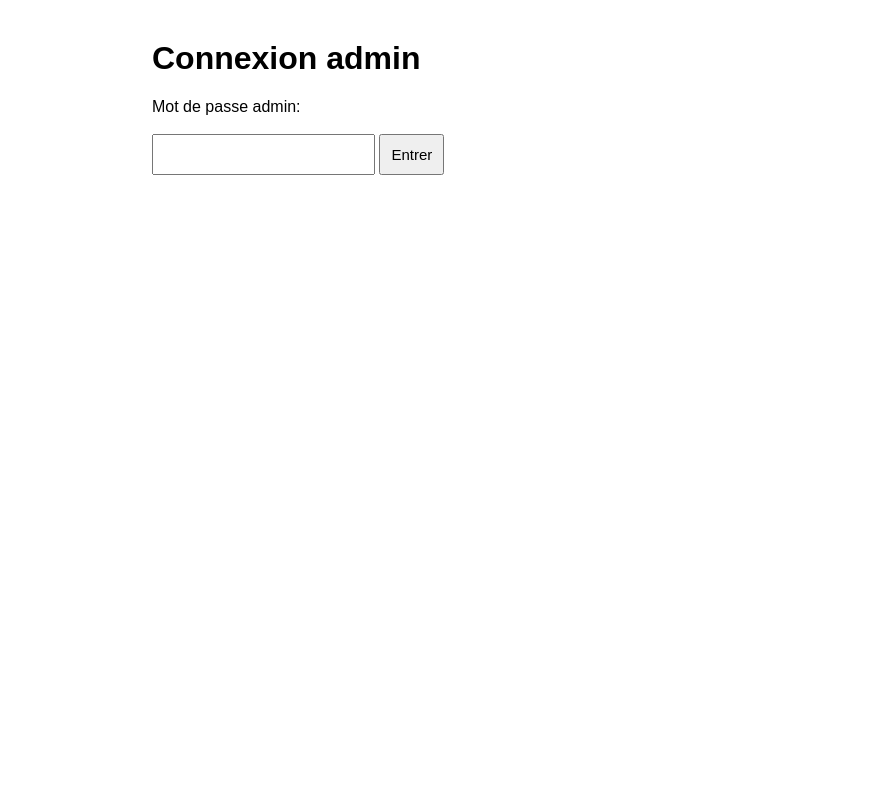
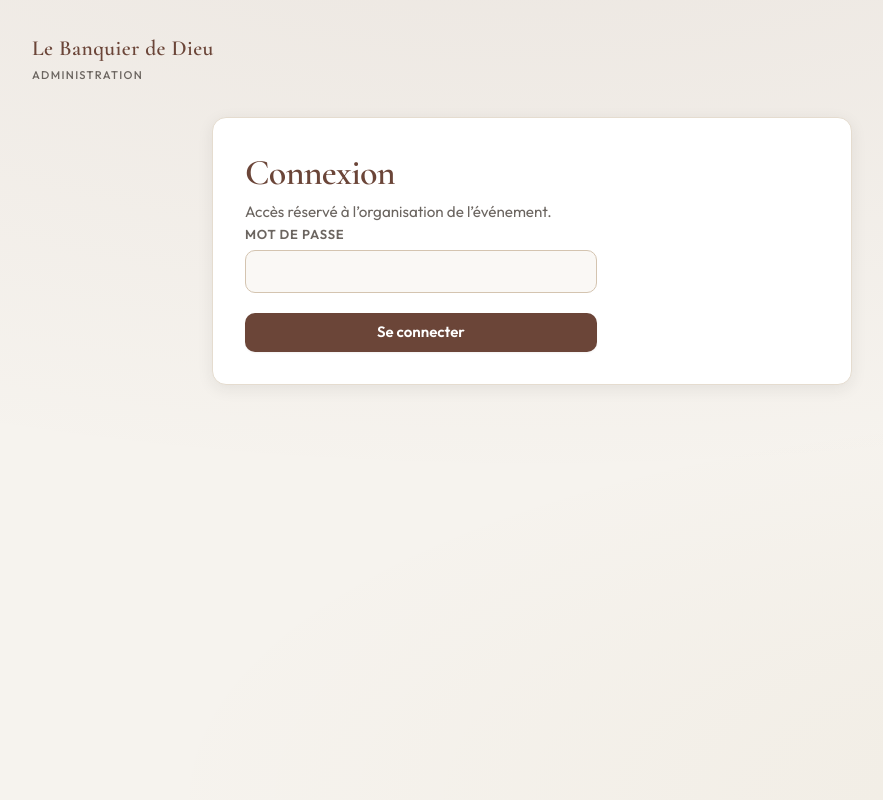
Before and after one commit to sonembote/mariage-billetterie, a Flask app: page /admin in a window 1280 px wide. Shown: the whole page, without its empty margins (108-991 px from the left). Run offline with Flask 3, Linux system fonts and the light colour scheme; some libraries are stand-ins or nearby versions.

Commit message:
Mise à jour des templates et ajout du dossier static

```diff
--- /dev/null
+++ b/static/style.css
@@ -0,0 +1,437 @@
+/* --- Variables --- */
+:root {
+  --color-bg: #f6f3ee;
+  --color-bg-elevated: #ffffff;
+  --color-surface: #faf8f5;
+  --color-border: #e5dccf;
+  --color-border-strong: #d4c4b0;
+  --color-text: #2c2824;
+  --color-text-muted: #6b6560;
+  --color-primary: #6b4538;
+  --color-primary-hover: #5a3a2f;
+  --color-accent: #8b6914;
+  --color-success: #1e6b3a;
+  --color-warning: #b45309;
+  --color-danger: #b42318;
+  --radius-sm: 6px;
+  --radius-md: 10px;
+  --radius-lg: 14px;
+  --shadow-sm: 0 1px 2px rgba(44, 40, 36, 0.06);
+  --shadow-md: 0 4px 16px rgba(44, 40, 36, 0.08);
+  --shadow-lg: 0 12px 40px rgba(44, 40, 36, 0.1);
+  --font-sans: "Outfit", ui-sans-serif, system-ui, sans-serif;
+  --font-display: "Cormorant Garamond", Georgia, "Times New Roman", serif;
+  --space-xs: 0.35rem;
+  --space-sm: 0.75rem;
+  --space-md: 1.25rem;
+  --space-lg: 2rem;
+  --space-xl: 3rem;
+  --max-content: 1040px;
+  --max-narrow: 640px;
+}
+
+/* --- Reset léger --- */
+*, *::before, *::after { box-sizing: border-box; }
+
+html {
+  font-size: 16px;
+  -webkit-text-size-adjust: 100%;
+}
+
+body {
+  margin: 0;
+  min-height: 100vh;
+  font-family: var(--font-sans);
+  font-weight: 400;
+  line-height: 1.55;
+  color: var(--color-text);
+  background: var(--color-bg);
+  background-image:
+    radial-gradient(ellipse 120% 80% at 50% -20%, rgba(107, 69, 56, 0.08), transparent),
+    radial-gradient(ellipse 80% 50% at 100% 100%, rgba(139, 105, 20, 0.05), transparent);
+}
+
+h1, h2, h3 {
+  font-family: var(--font-display);
+  font-weight: 600;
+  line-height: 1.25;
+  color: var(--color-primary);
+  margin: 0 0 var(--space-sm);
+}
+
+h1 { font-size: clamp(1.75rem, 4vw, 2.25rem); letter-spacing: -0.02em; }
+h2 { font-size: clamp(1.25rem, 3vw, 1.5rem); }
+h3 { font-size: 1.125rem; }
+
+p { margin: 0 0 var(--space-md); color: var(--color-text); }
+p:last-child { margin-bottom: 0; }
+
+a {
+  color: var(--color-primary);
+  text-decoration: none;
+  font-weight: 500;
+  transition: color 0.15s ease;
+}
+a:hover { color: var(--color-primary-hover); text-decoration: underline; }
+
+/* --- Layout --- */
+.page {
+  min-height: 100vh;
+  padding: var(--space-lg) var(--space-md);
+}
+
+.container {
+  max-width: var(--max-content);
+  margin: 0 auto;
+}
+
+.container--narrow {
+  max-width: var(--max-narrow);
+}
+
+/* --- Top bar / brand --- */
+.site-header {
+  max-width: var(--max-content);
+  margin: 0 auto var(--space-lg);
+  padding: 0 var(--space-md);
+  display: flex;
+  align-items: center;
+  justify-content: space-between;
+  flex-wrap: wrap;
+  gap: var(--space-sm);
+}
+
+.brand {
+  font-family: var(--font-display);
+  font-size: 1.35rem;
+  font-weight: 600;
+  color: var(--color-primary);
+  letter-spacing: 0.02em;
+}
+
+.brand span {
+  display: block;
+  font-family: var(--font-sans);
+  font-size: 0.7rem;
+  font-weight: 500;
+  letter-spacing: 0.12em;
+  text-transform: uppercase;
+  color: var(--color-text-muted);
+  margin-top: 2px;
+}
+
+/* --- Cards & panels --- */
+.card,
+.panel {
+  background: var(--color-bg-elevated);
+  border: 1px solid var(--color-border);
+  border-radius: var(--radius-lg);
+  box-shadow: var(--shadow-md);
+  padding: var(--space-lg);
+  margin-bottom: var(--space-md);
+}
+
+.card:last-child,
+.panel:last-child { margin-bottom: 0; }
+
+.panel__lead {
+  color: var(--color-text-muted);
+  font-size: 0.95rem;
+  margin-bottom: 0;
+}
+
+.panel__title {
+  margin-bottom: var(--space-xs);
+}
+
+/* --- Hero (home) --- */
+.hero {
+  text-align: center;
+  padding: var(--space-xl) var(--space-lg);
+  max-width: 36rem;
+  margin: 0 auto;
+}
+
+.hero h1 { margin-bottom: var(--space-md); }
+.hero p { color: var(--color-text-muted); font-size: 1.05rem; }
+
+/* --- Buttons --- */
+.btn {
+  display: inline-flex;
+  align-items: center;
+  justify-content: center;
+  gap: 0.5rem;
+  padding: 0.65rem 1.25rem;
+  font-family: var(--font-sans);
+  font-size: 0.9375rem;
+  font-weight: 600;
+  line-height: 1.25;
+  border-radius: var(--radius-md);
+  border: none;
+  cursor: pointer;
+  text-decoration: none;
+  transition: background 0.15s ease, transform 0.1s ease, box-shadow 0.15s ease;
+}
+
+.btn:active { transform: translateY(1px); }
+
+.btn--primary {
+  background: var(--color-primary);
+  color: #fff;
+  box-shadow: var(--shadow-sm);
+}
+.btn--primary:hover {
+  background: var(--color-primary-hover);
+  color: #fff;
+  text-decoration: none;
+  box-shadow: var(--shadow-md);
+}
+
+.btn--block {
+  width: 100%;
+}
+
+.btn--lg {
+  padding: 0.85rem 1.5rem;
+  font-size: 1rem;
+}
+
+/* --- Forms --- */
+.form-stack {
+  display: flex;
+  flex-wrap: wrap;
+  align-items: flex-end;
+  gap: var(--space-sm);
+}
+
+.form-group {
+  display: flex;
+  flex-direction: column;
+  gap: var(--space-xs);
+  flex: 1 1 12rem;
+}
+
+.form-label {
+  font-size: 0.8125rem;
+  font-weight: 600;
+  color: var(--color-text-muted);
+  text-transform: uppercase;
+  letter-spacing: 0.06em;
+}
+
+.form-control {
+  width: 100%;
+  padding: 0.65rem 0.85rem;
+  font-family: var(--font-sans);
+  font-size: 1rem;
+  border: 1px solid var(--color-border-strong);
+  border-radius: var(--radius-md);
+  background: var(--color-surface);
+  color: var(--color-text);
+  transition: border-color 0.15s, box-shadow 0.15s;
+}
+
+.form-control:focus {
+  outline: none;
+  border-color: var(--color-primary);
+  box-shadow: 0 0 0 3px rgba(107, 69, 56, 0.15);
+}
+
+.form-control--file {
+  padding: 0.5rem;
+  font-size: 0.875rem;
+}
+
+.login-form {
+  max-width: 22rem;
+}
+
+.login-form .form-group { flex: none; width: 100%; }
+
+/* --- Alerts --- */
+.alert {
+  padding: var(--space-sm) var(--space-md);
+  border-radius: var(--radius-md);
+  font-size: 0.9375rem;
+  margin-bottom: var(--space-md);
+}
+
+.alert--error {
+  background: rgba(180, 35, 24, 0.08);
+  border: 1px solid rgba(180, 35, 24, 0.25);
+  color: var(--color-danger);
+}
+
+.alert--success {
+  background: rgba(30, 107, 58, 0.08);
+  border: 1px solid rgba(30, 107, 58, 0.25);
+  color: var(--color-success);
+}
+
+.alert--warning {
+  background: rgba(180, 83, 9, 0.1);
+  border: 1px solid rgba(180, 83, 9, 0.3);
+  color: var(--color-warning);
+}
+
+.hint {
+  font-size: 0.875rem;
+  color: var(--color-text-muted);
+  margin-top: var(--space-sm);
+}
+
+code {
+  font-family: ui-monospace, monospace;
+  font-size: 0.88em;
+  background: var(--color-surface);
+  padding: 0.12rem 0.4rem;
+  border-radius: var(--radius-sm);
+  border: 1px solid var(--color-border);
+}
+
+/* --- Tables --- */
+.table-wrap {
+  overflow-x: auto;
+  margin-top: var(--space-md);
+  border-radius: var(--radius-md);
+  border: 1px solid var(--color-border);
+}
+
+.data-table {
+  width: 100%;
+  border-collapse: collapse;
+  font-size: 0.9375rem;
+}
+
+.data-table th,
+.data-table td {
+  padding: 0.75rem 1rem;
+  text-align: left;
+  border-bottom: 1px solid var(--color-border);
+}
+
+.data-table th {
+  background: var(--color-surface);
+  font-size: 0.75rem;
+  font-weight: 600;
+  text-transform: uppercase;
+  letter-spacing: 0.05em;
+  color: var(--color-text-muted);
+}
+
+.data-table tbody tr:last-child td { border-bottom: none; }
+
+.data-table tbody tr:hover { background: rgba(107, 69, 56, 0.03); }
+
+/* --- Badges --- */
+.badge {
+  display: inline-block;
+  padding: 0.2rem 0.55rem;
+  border-radius: 999px;
+  font-size: 0.75rem;
+  font-weight: 600;
+  text-transform: uppercase;
+  letter-spacing: 0.04em;
+}
+
+.badge--ok {
+  background: rgba(30, 107, 58, 0.12);
+  color: var(--color-success);
+}
+
+.badge--pending {
+  background: rgba(180, 83, 9, 0.12);
+  color: var(--color-warning);
+}
+
+/* --- Ticket (invité) --- */
+.ticket-page {
+  display: flex;
+  align-items: center;
+  justify-content: center;
+  min-height: 100vh;
+  padding: var(--space-lg) var(--space-md);
+}
+
+.ticket-card {
+  text-align: center;
+  max-width: 26rem;
+  width: 100%;
+}
+
+.ticket-card .ticket-name {
+  font-family: var(--font-display);
+  font-size: clamp(1.5rem, 4vw, 2rem);
+  font-weight: 600;
+  color: var(--color-primary);
+  margin: var(--space-sm) 0 var(--space-md);
+}
+
+.ticket-card__qr {
+  margin: var(--space-lg) 0;
+}
+
+.ticket-card__qr img {
+  width: min(260px, 80vw);
+  height: auto;
+  aspect-ratio: 1;
+  border-radius: var(--radius-md);
+  border: 1px solid var(--color-border);
+  box-shadow: var(--shadow-sm);
+}
+
+.divider {
+  height: 1px;
+  background: linear-gradient(90deg, transparent, var(--color-border), transparent);
+  margin: var(--space-md) 0;
+}
+
+/* --- Check-in (staff) --- */
+.checkin-card {
+  max-width: 28rem;
+  margin: 0 auto;
+}
+
+.checkin-meta {
+  background: var(--color-surface);
+  border-radius: var(--radius-md);
+  padding: var(--space-md);
+  margin-bottom: var(--space-md);
+  border: 1px solid var(--color-border);
+}
+
+.checkin-meta dt {
+  font-size: 0.7rem;
+  text-transform: uppercase;
+  letter-spacing: 0.08em;
+  color: var(--color-text-muted);
+  margin-top: var(--space-sm);
+}
+.checkin-meta dt:first-child { margin-top: 0; }
+.checkin-meta dd {
+  margin: 0.15rem 0 0;
+  font-size: 1.05rem;
+  font-weight: 600;
+}
+
+/* --- Print ticket --- */
+.ticket-print .card {
+  box-shadow: var(--shadow-lg);
+}
+
+.ticket-print .print-actions {
+  margin-top: var(--space-md);
+}
+
+@media print {
+  body {
+    background: #fff;
+    background-image: none;
+  }
+  .no-print { display: none !important; }
+  .page { padding: 0; min-height: auto; }
+  .ticket-print .card {
+    box-shadow: none;
+    border: 1px solid #ccc;
+  }
+}
--- a/templates/admin_login.html
+++ b/templates/admin_login.html
@@ -4,19 +4,30 @@
   <meta charset="UTF-8">
   <meta name="viewport" content="width=device-width, initial-scale=1.0">
   <title>Connexion admin</title>
-  <style>
-    body { font-family: Arial, sans-serif; max-width: 760px; margin: 40px auto; padding: 0 16px; }
-    input, button { padding: 10px; font-size: 15px; }
-    .error { color: #a00; }
-  </style>
+  <link rel="preconnect" href="https://fonts.googleapis.com">
+  <link rel="preconnect" href="https://fonts.gstatic.com" crossorigin>
+  <link href="https://fonts.googleapis.com/css2?family=Cormorant+Garamond:ital,wght@0,500;0,600;1,500&family=Outfit:wght@400;500;600;700&display=swap" rel="stylesheet">
+  <link rel="stylesheet" href="{{ url_for('static', filename='style.css') }}">
 </head>
 <body>
-  <h1>Connexion admin</h1>
-  {% if error %}<p class="error">{{ error }}</p>{% endif %}
-  <form method="post">
-    <label>Mot de passe admin:</label><br><br>
-    <input type="password" name="password" required>
-    <button type="submit">Entrer</button>
-  </form>
+  <div class="page">
+    <header class="site-header">
+      <a href="/" class="brand" style="text-decoration:none;">Le Banquier de Dieu<span>Administration</span></a>
+    </header>
+    <div class="container container--narrow">
+      <div class="card">
+        <h1 class="panel__title">Connexion</h1>
+        <p class="panel__lead">Accès réservé à l’organisation de l’événement.</p>
+        {% if error %}<div class="alert alert--error" role="alert">{{ error }}</div>{% endif %}
+        <form method="post" class="login-form">
+          <div class="form-group">
+            <label class="form-label" for="password">Mot de passe</label>
+            <input class="form-control" type="password" id="password" name="password" required autocomplete="current-password">
+          </div>
+          <button type="submit" class="btn btn--primary btn--block" style="margin-top: var(--space-md);">Se connecter</button>
+        </form>
+      </div>
+    </div>
+  </div>
 </body>
 </html>
```
Also changed, not shown: templates/checkin_result.html (+27 -15 lines), templates/dashboard.html (+57 -42 lines), templates/home.html (+16 -7 lines), templates/ticket.html (+24 -16 lines), templates/ticket_print.html (+25 -27 lines), tickets.db.
